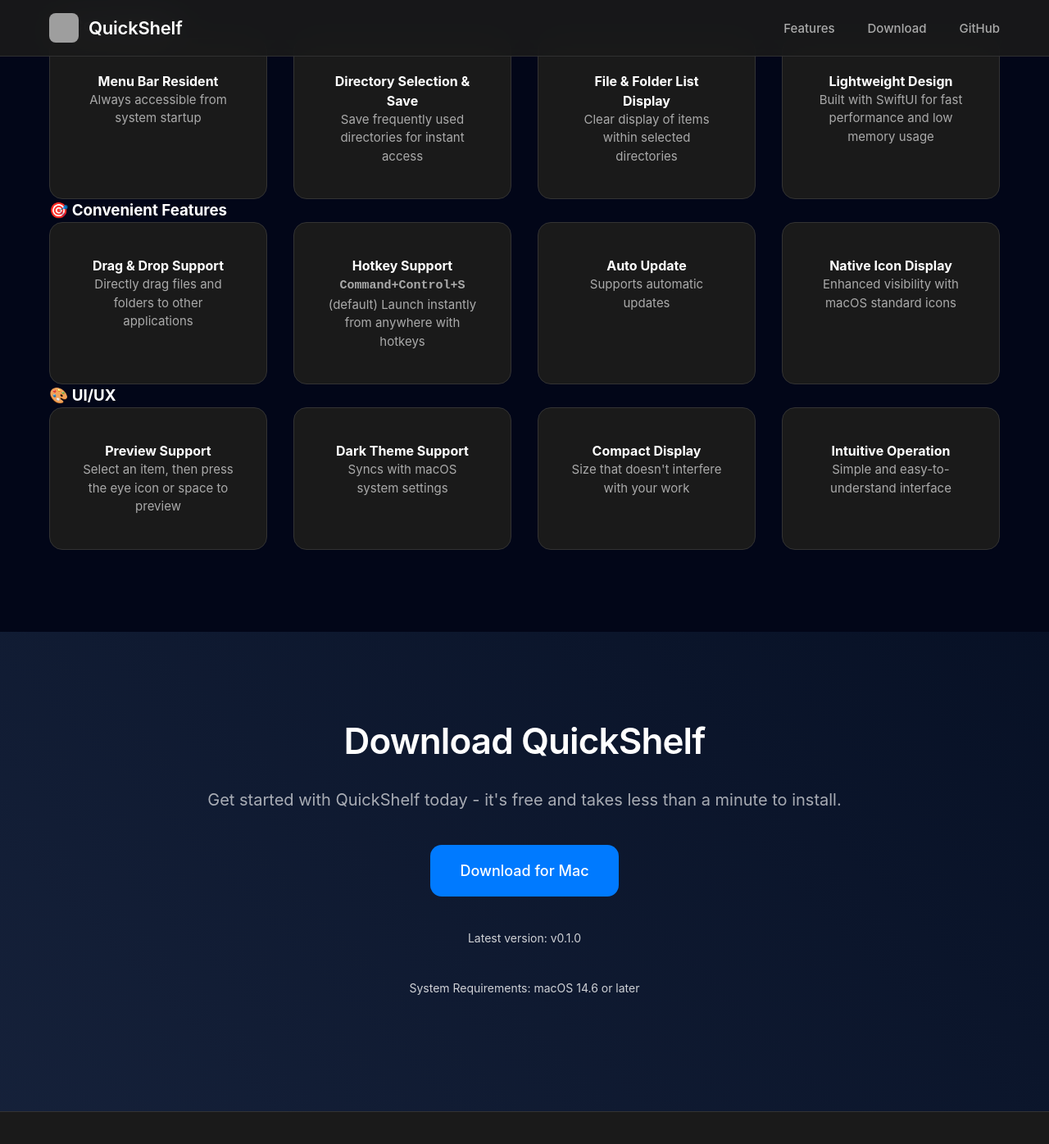
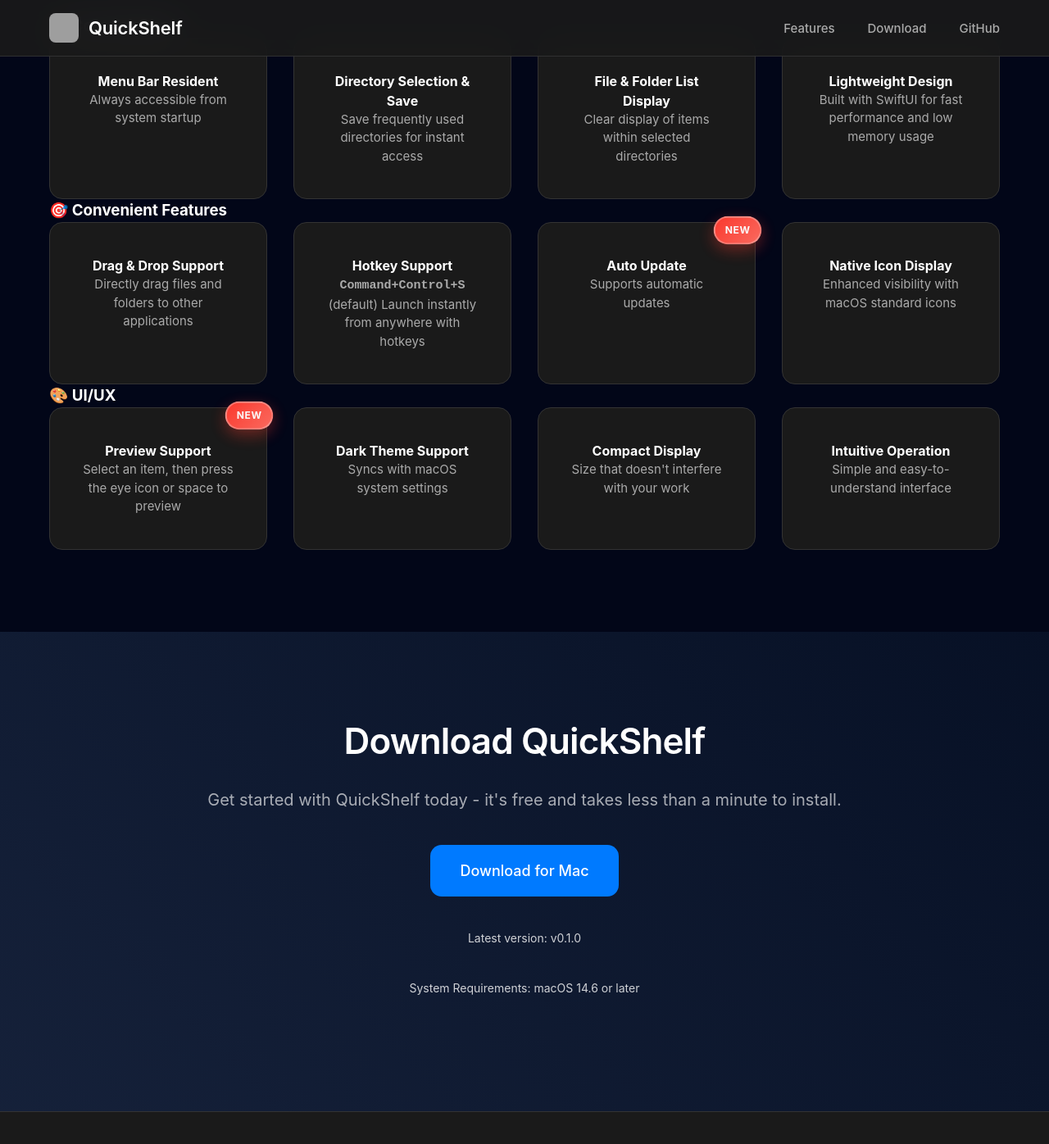
Before and after one commit to Slowhand0309/quickshelf.app, a Jekyll site: the page built from index.html, in a window 1280 px wide and 1400 px high, scrolled down 848 px. Shown: the top 1396 px of the window at 82% size. Built offline with Jekyll 4.4.1, drawn with Linux system fonts in a browser that asks for light colours; grey boxes are pictures that could not be loaded.

Commit message:
Add New badges to highlight auto update and preview features

```diff
--- a/assets/css/style.scss
+++ b/assets/css/style.scss
@@ -245,6 +245,7 @@
     text-align: center;
     border: 1px solid $border-light;
     transition: all 0.2s cubic-bezier(0.4, 0, 0.2, 1);
+    position: relative;
 
     &:hover {
         transform: translateY(-4px);
@@ -270,6 +271,24 @@
         color: $text-secondary;
         line-height: 1.5;
         font-size: 0.9375rem;
+    }
+
+    .new-badge {
+        position: absolute;
+        top: -8px;
+        right: -8px;
+        background: linear-gradient(135deg, #FF3B30, #FF6B60);
+        color: $white;
+        font-size: 0.75rem;
+        font-weight: 700;
+        padding: 6px 12px;
+        border-radius: 20px;
+        text-transform: uppercase;
+        letter-spacing: 0.5px;
+        box-shadow: 0 6px 20px rgba(255, 59, 48, 0.4);
+        border: 2px solid rgba(255, 255, 255, 0.3);
+        animation: pulse-new 2s ease-in-out infinite;
+        z-index: 10;
     }
 }
 
@@ -366,3 +385,15 @@
         display: none;
     }
 }
+
+// Keyframes
+@keyframes pulse-new {
+    0%, 100% {
+        transform: scale(1);
+        opacity: 1;
+    }
+    50% {
+        transform: scale(1.05);
+        opacity: 0.9;
+    }
+}
--- a/index.html
+++ b/index.html
@@ -59,6 +59,7 @@
                     <p><code><b>Command+Control+S</b></code> (default) Launch instantly from anywhere with hotkeys</p>
                 </div>
                 <div class="feature-card">
+                    <span class="new-badge">New</span>
                     <h4>Auto Update</h4>
                     <p>Supports automatic updates</p>
                 </div>
@@ -73,6 +74,7 @@
             <h3>🎨 UI/UX</h3>
             <div class="features-grid">
                 <div class="feature-card">
+                    <span class="new-badge">New</span>
                     <h4>Preview Support</h4>
                     <p>Select an item, then press the eye icon or space to preview</p>
                 </div>
```
